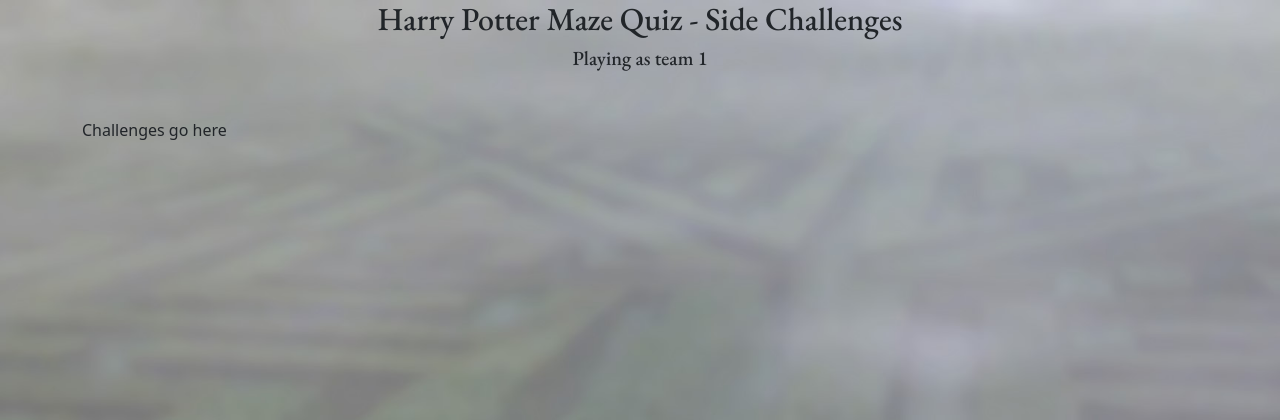
After one commit to ariten/HP_Maze, a Django app: template maze_server/maze/templates/maze/side_challenges.html in a window 1280 px wide. The commit adds this page. Shown: the top 420 px of the page. Run offline with Django 3.2, Linux system fonts and the light colour scheme; the template is opened without the code that fills it: most values are stand-ins (such as "Sample title", 1, 10 or a date in 2020).

Commit message:
Add stub page for side challenges

```diff
--- a/maze_server/maze/static/maze/css/style.css
+++ b/maze_server/maze/static/maze/css/style.css
@@ -3,6 +3,10 @@
 }
 
 h5 {
+    font-family: 'EB Garamond', serif;
+}
+
+h6 {
     font-family: 'EB Garamond', serif;
 }
 
--- a/maze_server/maze/templates/maze/index.html
+++ b/maze_server/maze/templates/maze/index.html
@@ -5,7 +5,9 @@
 
 {% block content %}
 <h2 class="text-center mb-2">Harry Potter Maze Quiz</h2>
-<h5 class="text-center mb-5">Playing as team {{ user_id }}</h5>
+<h5 class="text-center mb-2">Playing as team {{ user_id }}</h5>
+<h6 class="text-center mb-4"><a href="/sidechallenges">Side Challenges</a></h6>
+
 
 <div class="vertical-center">
     <div id="terminalBox" class="shadow-lg">
--- /dev/null
+++ b/maze_server/maze/templates/maze/side_challenges.html
@@ -0,0 +1,15 @@
+{% extends "maze/base.html" %}
+{% load static %}
+
+{% block title %}Side Challenges{% endblock %}
+
+{% block css %}<link rel="stylesheet" href="{% static 'maze/css/style.css' %}">{% endblock %}
+
+{% block content %}
+<h2 class="text-center mb-2">Harry Potter Maze Quiz - Side Challenges</h2>
+<h5 class="text-center mb-5">Playing as team {{ user_id }}</h5>
+
+Challenges go here
+{% endblock %}
+
+{% block js %}<script src="{% static 'maze/js/side_challenges.js' %}"></script>{% endblock %}
--- a/maze_server/maze/urls.py
+++ b/maze_server/maze/urls.py
@@ -10,4 +10,5 @@
     path('teamselection', views.team_selection, name='team_selection'),
     path('userinput', views.api_user_input, name='user_input'),
     path('timeuntilstart', views.api_time_until_start, name='time_until_start'),
+    path('sidechallenges', views.page_side_challenges, name='side_challenges'),
 ]
```
Also changed, not shown: maze_server/maze/views.py (+10 -0 lines), maze_server/maze/static/maze/js/side_challenges.js (added).
